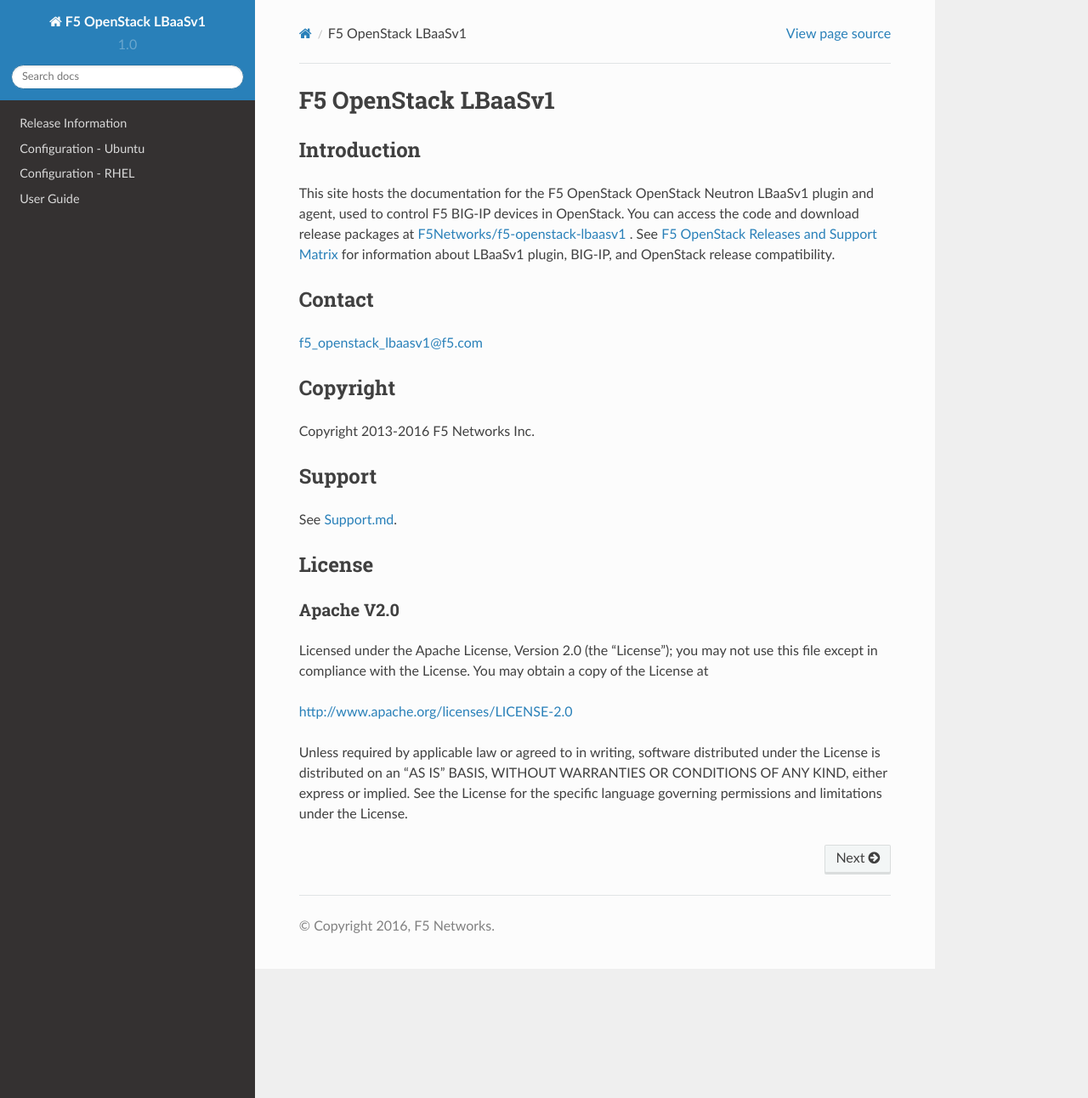
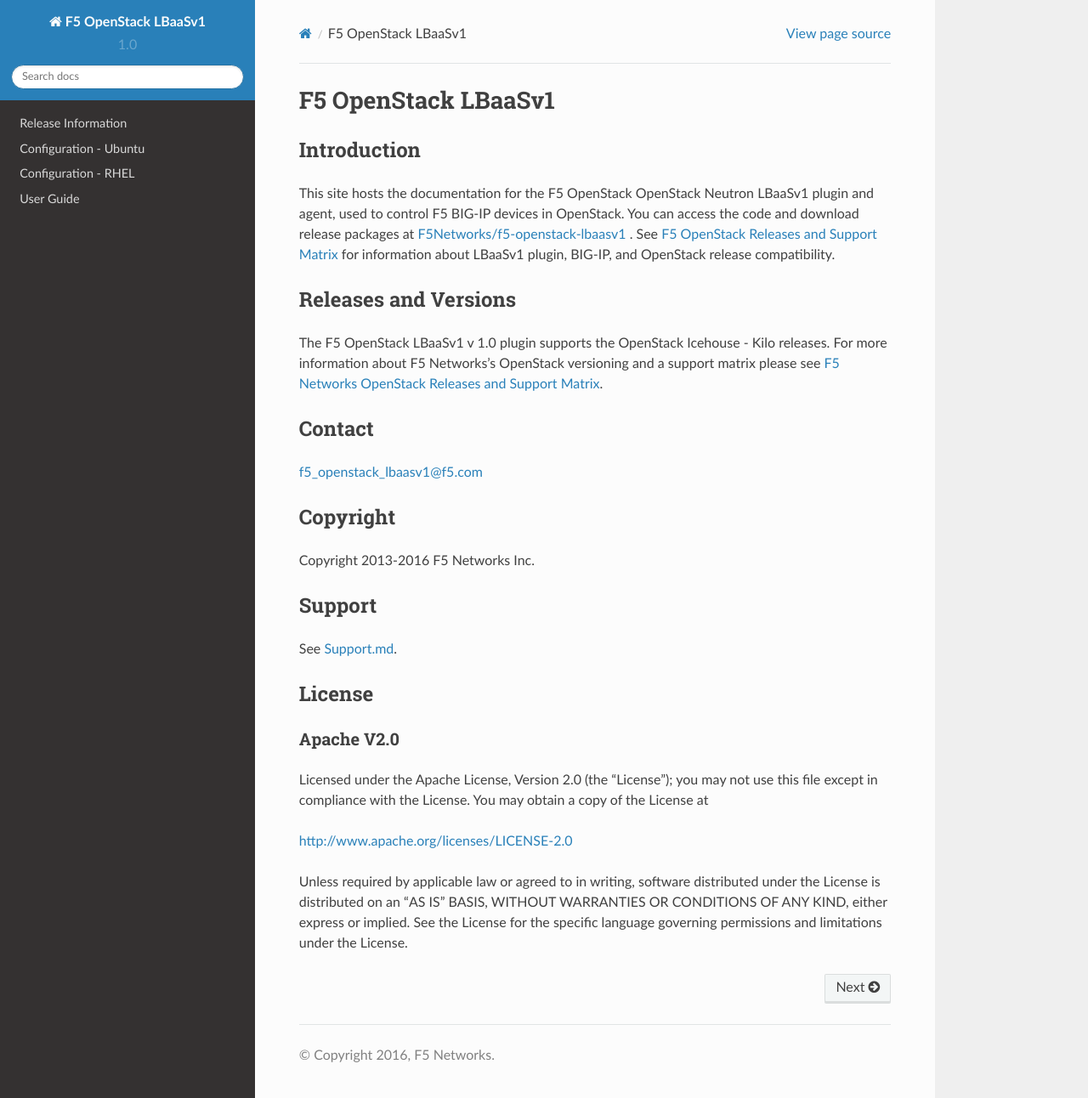
Before and after one commit to F5Networks/f5-openstack-lbaasv1, a Sphinx documentation site: the page built from docs/index.rst, in a window 1280 px wide and 1292 px high. Shown: the whole window at 85% size. Built offline with Sphinx 7.4.7 and the Read the Docs theme 2.0.0, drawn with Linux system fonts in a browser that asks for light colours.

Commit message:
Fixes #50
Problem: I need to provide versioning information on the read the docs landing page for each branch / tag's doc set.

Analysis: I can set variables in conf.py that pull the plugin version and OpenStack release into the landing page.

Unit/Robot tests: cd docs/, make html

```diff
--- a/docs/conf.py
+++ b/docs/conf.py
@@ -63,6 +63,11 @@
 version = u'1.0'
 # The full version, including alpha/beta/rc tags.
 release = u'1.0.12'
+# The OpenStack version
+openstack_release = "Icehouse - Kilo"
+rst_epilog = """
+.. |openstack| replace:: {0}
+""".format(openstack_release)
 
 # The language for content autogenerated by Sphinx. Refer to documentation
 # for a list of supported languages.
--- a/docs/index.rst
+++ b/docs/index.rst
@@ -10,6 +10,12 @@
 ------------
 
 This site hosts the documentation for the F5 OpenStack OpenStack Neutron LBaaSv1 plugin and agent, used to control F5 BIG-IP devices in OpenStack. You can access the code and download release packages at `F5Networks/f5-openstack-lbaasv1 <https://github.com/F5Networks/f5-openstack-lbaasv1>`__ . See `F5 OpenStack Releases and Support Matrix <http://f5networks.github.io/f5-openstack-docs/releases_and_versioning/>`_ for information about LBaaSv1 plugin, BIG-IP, and OpenStack release compatibility.
+
+Releases and Versions
+---------------------
+The F5 OpenStack LBaaSv1 v |version| plugin supports the OpenStack |openstack| releases. For more information
+about F5 Networks's OpenStack versioning and a support matrix please see
+`F5 Networks OpenStack Releases and Support Matrix <http://f5networks.github.io/f5-openstack-docs/releases_and_versioning/>`__.
 
 .. toctree::
    :hidden:
```
